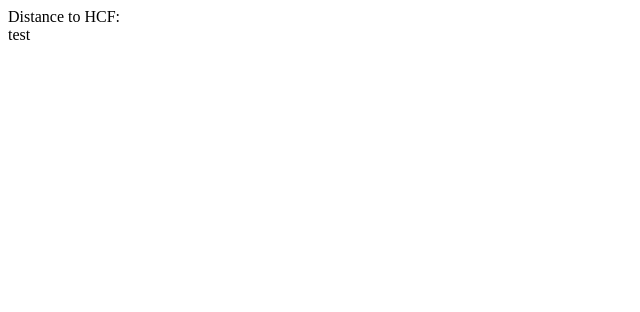
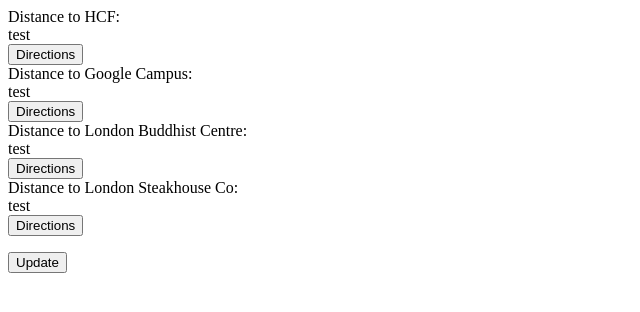
Before and after one commit to neroshan12/practice-project, a website: page index.html in a window 1280 px wide. Shown: the whole page, without its empty margins (0-640 px from the left). Drawn offline with Linux system fonts and the light colour scheme.

Commit message:
Basic index template

```diff
--- a/app.js
+++ b/app.js
@@ -26,5 +26,5 @@
 }
 
 function displayDistanceFromJSON(JSONresponse) {
-  document.getElementById("distance").innerHTML = JSONresponse.rows[0].elements[0].distance['value'] + 'm';
+  document.getElementById("hcf-distance").innerHTML = JSONresponse.rows[0].elements[0].distance['value'] + 'm';
 }
--- a/index.html
+++ b/index.html
@@ -2,11 +2,19 @@
 <html>
   <head>
     <meta charset="utf-8">
-    <title>Hackney City Farm Locator</title>
+    <title>Hackney City Farm Locator (and other places)</title>
   </head>
   <body>
-  <div>Distance to HCF:</div>
-  <div id='distance'>test</div>
+
+    <div id='places-to-go'>
+      <div>Distance to HCF:</div> <div id='hcf-distance'>test</div> <button>Directions</button>
+      <div>Distance to Google Campus:</div> <div id='google-campus-distance'>test</div> <button>Directions</button>
+      <div>Distance to London Buddhist Centre:</div> <div id='buddhist-centre-distance'>test</div> <button>Directions</button>
+      <div>Distance to London Steakhouse Co:</div> <div id='steakhouse-distance'>test</div> <button>Directions</button>
+    </div>
+
+    <p id='update-button'><button>Update</button></p>
+
   <script src='./jquery-3.2.1.js'></script>
   <script src='./APIKeys.js'></script>
   <script src='./app.js'></script>
```
